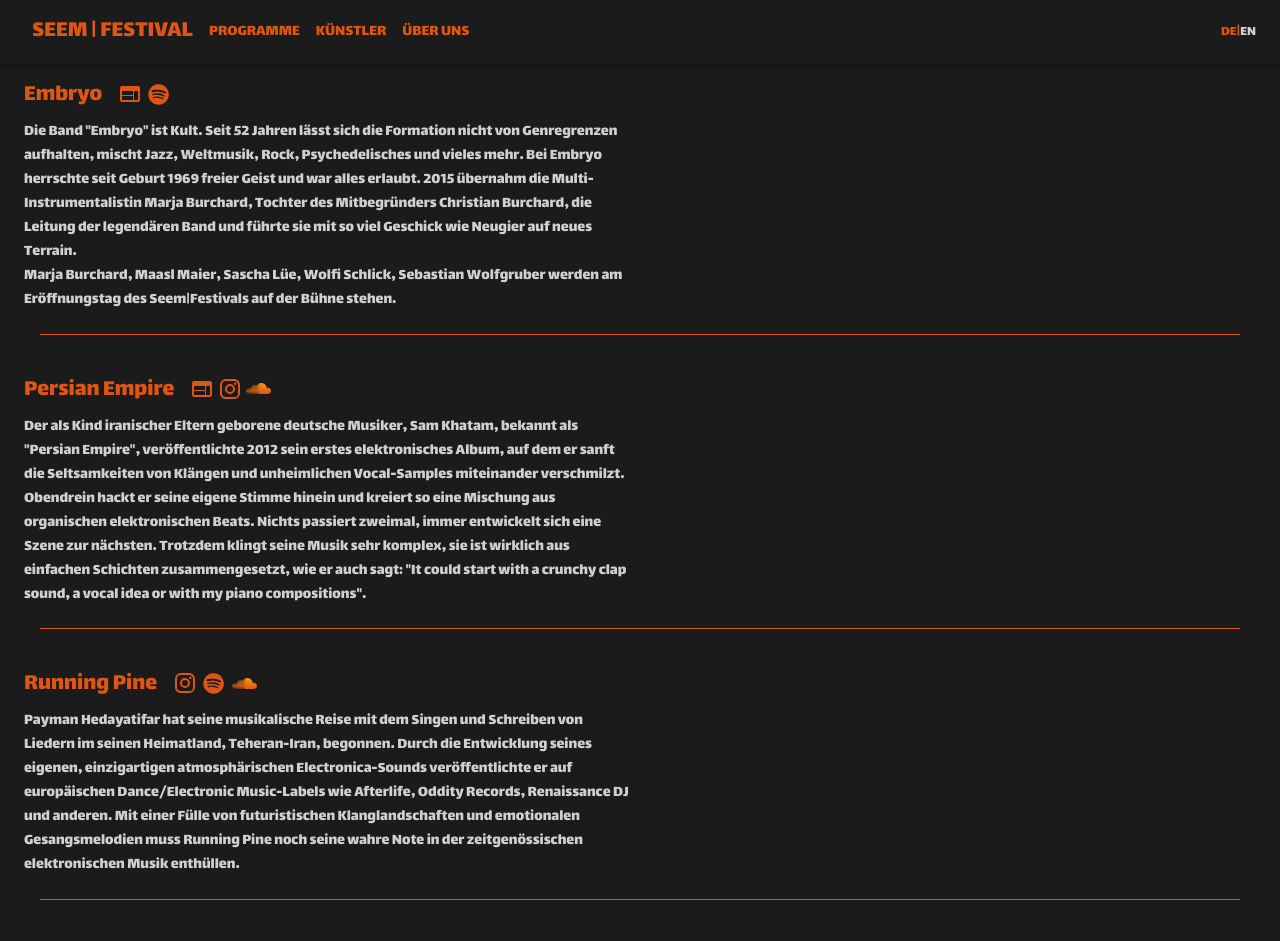
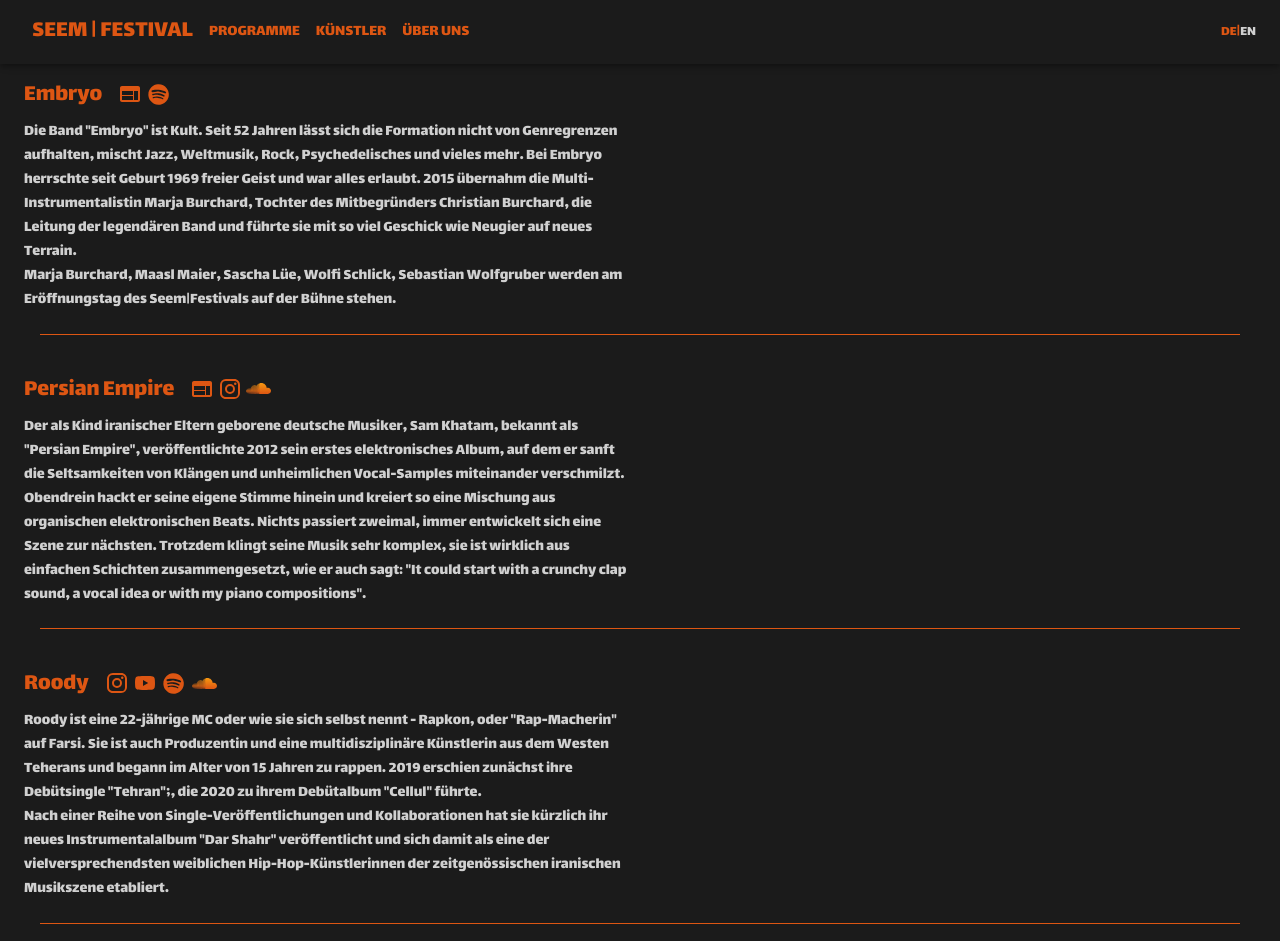
Before and after one commit to taranehn/seemfest, a React (Create React App) app: page /artists in a window 1280 px wide. Shown: the top 941 px of the page. Built offline with nearby package versions, Linux system fonts and the light colour scheme.

Commit message:
Roody - Description

```diff
--- a/src/Pages/Artists.tsx
+++ b/src/Pages/Artists.tsx
@@ -6,6 +6,7 @@ import Roya from "../artists/Roya";
 import Makan from "../artists/Makan";
 import Peyman from "../artists/Peyman";
 import Sam from "../artists/Sam";
+import Roody from "../artists/Roody";
 
 const useStyles = makeStyles((theme) => ({
   root: {
@@ -38,6 +39,10 @@ export default function Artists() {
         <Divider className={classes.line} />
       </Grid>
       <Grid item>
+        <Roody />
+        <Divider className={classes.line} />
+      </Grid>
+      <Grid item>
         <Peyman />
         <Divider className={classes.line} />
       </Grid>
--- a/src/Routing.js
+++ b/src/Routing.js
@@ -19,6 +19,7 @@ export default function Routing() {
       <Route exact path="/artists" to="/makan" component={Artists} />
       <Route exact path="/artists" to="/payman" component={Artists} />
       <Route exact path="/artists" to="/sam" component={Artists} />
+      <Route exact path="/artists" to="/roody" component={Artists} />
       <Route exact path="/" component={Home} />
       <Redirect from="/*" to="/" />
     </Switch>
--- /dev/null
+++ b/src/artists/Roody.tsx
@@ -0,0 +1,140 @@
+import * as React from "react";
+import {
+  Grid,
+  IconButton,
+  makeStyles,
+  SvgIcon,
+  Typography,
+} from "@material-ui/core";
+import { useIntl } from "react-intl";
+import {
+  ROODY_INSTAGRAM,
+  ROODY_YOUTUBE,
+  ROODY_SPOTIFY,
+  ROODY_SOUNDCOUD,
+} from "../const/artists";
+import YouTube from "react-youtube";
+import YouTubeIcone from "@mui/icons-material/YouTube";
+import Instagram from "@mui/icons-material/Instagram";
+import { ReactComponent as Soundcloud } from "../icons/soundcloud.svg";
+import { ReactComponent as Spotify } from "../icons/spotify.svg";
+
+const useStyles = makeStyles((theme) => ({
+  title: {
+    margin: 0,
+    padding: theme.spacing(1, 2, 1, 0),
+  },
+  icon: {
+    color: theme.palette.secondary.main,
+    padding: theme.spacing(0, 0.5, 0.5, 0),
+  },
+  spotify: {
+    margin: theme.spacing(0.5, 0, 0, 0.25),
+    padding: theme.spacing(0, 0.5, 0.5, 0),
+    width: "25px",
+    height: "25px",
+  },
+  soundcoud: {
+    padding: theme.spacing(0),
+    width: "25px",
+    height: "25px",
+  },
+}));
+
+export default function Roody() {
+  const classes = useStyles();
+  const intl = useIntl();
+
+  return (
+    <Grid
+      id="roody"
+      container
+      direction="row"
+      justifyContent="flex-start"
+      alignItems="flex-start"
+      spacing={1}
+    >
+      <Grid xs={12} md={6} item>
+        <Grid
+          container
+          spacing={0}
+          direction="column"
+          justifyContent="flex-start"
+          alignItems="flex-start"
+        >
+          <Grid
+            container
+            direction="row"
+            justifyContent="flex-start"
+            spacing={0}
+            alignItems="center"
+          >
+            <Grid item>
+              <Typography
+                className={classes.title}
+                color="textSecondary"
+                gutterBottom
+                variant="h5"
+              >
+                {intl.formatMessage({ id: "roody" })}
+              </Typography>
+            </Grid>
+            <Grid item>
+              <IconButton
+                className={classes.icon}
+                href={ROODY_INSTAGRAM}
+                target="_blank"
+              >
+                <Instagram />
+              </IconButton>
+            </Grid>
+            <Grid item>
+              <IconButton
+                className={classes.icon}
+                href={ROODY_YOUTUBE}
+                target="_blank"
+              >
+                <YouTubeIcone />
+              </IconButton>
+            </Grid>
+            <Grid item>
+              <IconButton
+                className={classes.icon}
+                href={ROODY_SPOTIFY}
+                target="_blank"
+              >
+                <SvgIcon className={classes.spotify}>
+                  <Spotify />
+                </SvgIcon>
+              </IconButton>
+            </Grid>
+            <Grid item>
+              <IconButton
+                className={classes.icon}
+                href={ROODY_SOUNDCOUD}
+                target="_blank"
+              >
+                <SvgIcon className={classes.soundcoud}>
+                  <Soundcloud />
+                </SvgIcon>
+              </IconButton>
+            </Grid>
+          </Grid>
+          <Grid item>
+            <Typography
+              color="textPrimary"
+              style={{ whiteSpace: "pre-line" }}
+              gutterBottom
+            >
+              {intl.formatMessage({ id: "roody-des" })}
+            </Typography>
+          </Grid>
+        </Grid>
+      </Grid>
+
+      <Grid xs={12} md={6} item>
+        <YouTube videoId="sGpFYdPMjP8" />
+      </Grid>
+    </Grid>
+  );
+}
--- a/src/const/artists.ts
+++ b/src/const/artists.ts
@@ -21,3 +21,9 @@ export const PEYMAN_INSTAGRAM = "https://www.instagram.com/runningpine/";
 export const PEYMAN_SOUNDCOUD = "https://soundcloud.com/runningpine";
 export const SAM_INSTAGRAM = "https://www.instagram.com/sambeklik/";
 export const SAM_TWITTER = "https://twitter.com/sambeklik";
+export const ROODY_INSTAGRAM = "https://www.instagram.com/rccdy/";
+export const ROODY_YOUTUBE =
+  "https://www.youtube.com/channel/UC4g_m0Btss_RGCZ6HaJVkIg";
+export const ROODY_SPOTIFY =
+  "https://open.spotify.com/artist/7uIAFdTnPBN4PJIPrcwkz3?si=zB8GRvHkSza2KnmOEIbQfg";
+export const ROODY_SOUNDCOUD = "https://soundcloud.com/roodyrapkone";
--- a/src/translation/de.json
+++ b/src/translation/de.json
@@ -66,5 +66,5 @@
   "the-seem": "Der*die SEEM",
   "seem-des": "Das Wort \"Seem\" bedeutet in Farsi allgemein Draht. Aufgrund des ambivalenten Charakters der persischen Sprache bedeutet es aber auch Kabel und Saite.\nAufgrund dieser facettenreichen Definition dieses einfachen Wortes, ist es in vielen Aspekten des Lebens präsent. Als Kabel erscheint es als ein unverzichtbarer Teil jeder urbanen Landschaft, als Saite fungiert es als Hauptträger des Klangs in den Instrumenten, und schließlich ist es als Draht der Hauptlieferant aller elektronischen Gerätschaften.\nAll dies gesagt, überspringen wir vielleicht das Nachdenken über \"Seem\" in unserem Alltag, wie auch über jeden Klang und jedes Geräusch und jeden unkonventionellen Klang im urbanen Leben.\nDer Schwerpunkt dieses Projektes ist es, diese Töne zum Leben zu erwecken und sie unter experimenteller, instrumentaler und elektrotechnischer Musik zu komponieren, wobei \"Seem\" eine entscheidende Rolle spielt.\nKurz gesagt, unser Festival ist ein Aufruf, den experimentellen Klang um uns herum zu respektieren, und in diesem Sinne ist es die Feier von Kabel, Saite und Draht gleichzeitig. Das heißt, es ist die Feier von \"Seem\".\nZu diesem Zweck haben wir unser Projekt \"Seem|Festival\" genannt.",
   "roody": "Roody",
-  "roody-des": ""
+  "roody-des": "Roody ist eine 22-jährige MC oder wie sie sich selbst nennt - Rapkon, oder \"Rap-Macherin\" auf Farsi. Sie ist auch Produzentin und eine multidisziplinäre Künstlerin aus dem Westen Teherans und begann im Alter von 15 Jahren zu rappen. 2019 erschien zunächst ihre Debütsingle \"Tehran\";, die 2020 zu ihrem Debütalbum \"Cellul\" führte.\nNach einer Reihe von Single-Veröffentlichungen und Kollaborationen hat sie kürzlich ihr neues Instrumentalalbum \"Dar Shahr\" veröffentlicht und sich damit als eine der vielversprechendsten weiblichen Hip-Hop-Künstlerinnen der zeitgenössischen iranischen Musikszene etabliert."
 }
--- a/src/translation/en.json
+++ b/src/translation/en.json
@@ -66,5 +66,5 @@
   "the-seem": "The SEEM",
   "seem-des": "The word \"Seem\" auf Persisch generally means wire. However, due to the ambivalent nature of the Persian language, it also means cable and string.\nBecause of this multifaceted definition of this simple word, it is present in many aspects of life. As a cable, it appears as an indispensable part of any urban landscape; as a string, it acts as the main carrier of sound in instruments; and finally, as a wire, it is the main supplier of all electronic gadgets.\nAll these said, we may be skipping over thinking about \"seem\" in our everyday lives, as well as every sound and noise and unconventional sound in urban life.\nThe focus of this project is to bring these sounds to life and compose them under experimental, instrumental and electro-technical music, where \"Seem\" plays a crucial role.\nIn short, our festival is a call to respect the experimental sound around us, and in this sense it is the celebration of cable, string and wire at the same time. That is, it is the celebration of \"Seem.\"\nTo this end, we have named our project \"Seem|Festival\".",
   "roody": "Roody",
-  "roody-des": ""
+  "roody-des": "Roody is a 22 years old MC or as she calls herself – Rapkon, or \"Rap-doer\" in Frasi. Also a producer and a multidisciplinary artist from west Tehran, she started rapping at the age of 15. Her Debut single track “Tehran” released in 2019 first, which later led to her debut album \"Cellul\" in 2020.\nFollowing a number of single releases and collaborations, she has recently released her new instrumental album, \"Dar Shahr\" establishing herself as one of the most promising female Hip-Hop artists in Iranian Contemporary music scene."
 }
```
